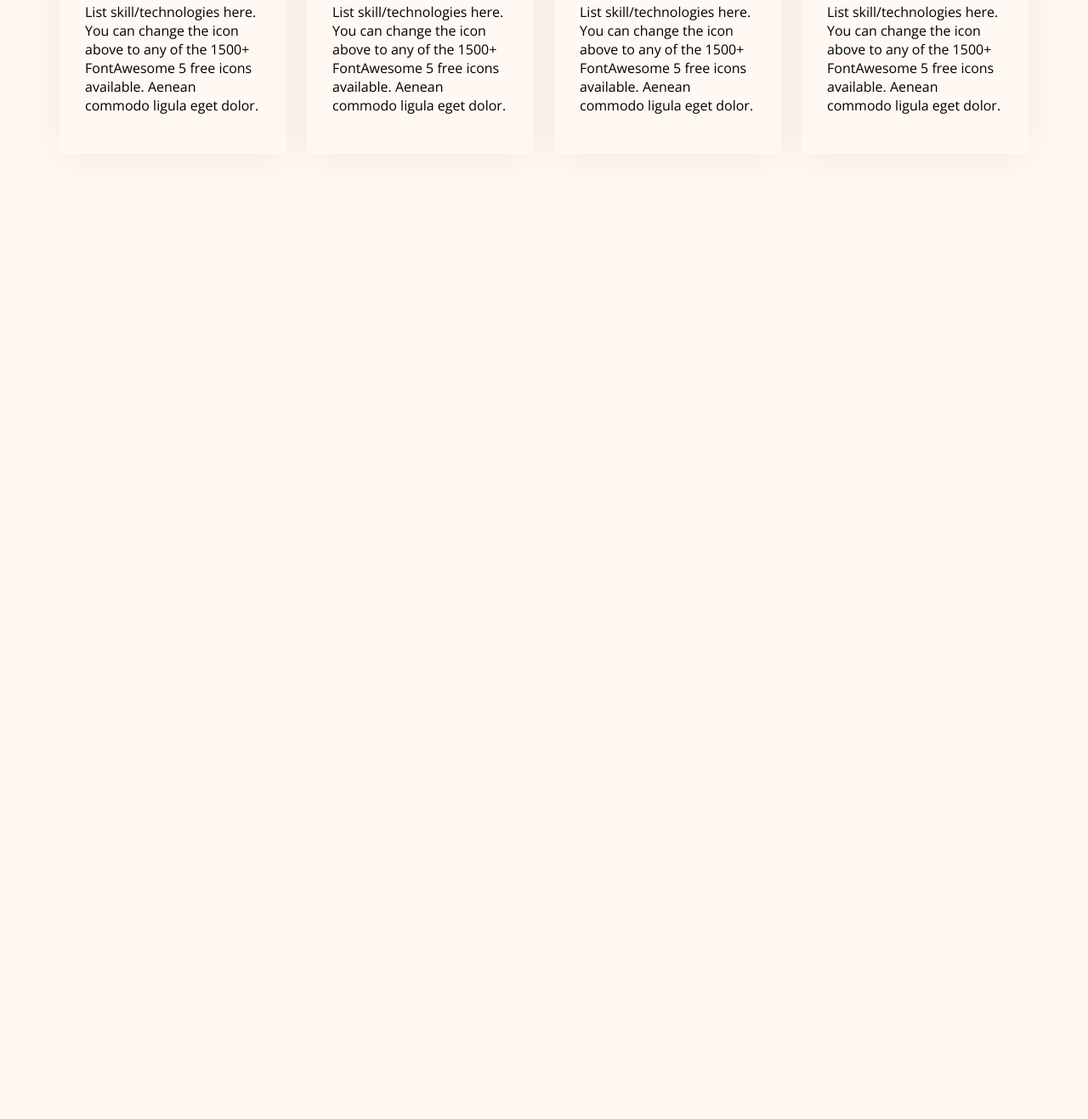
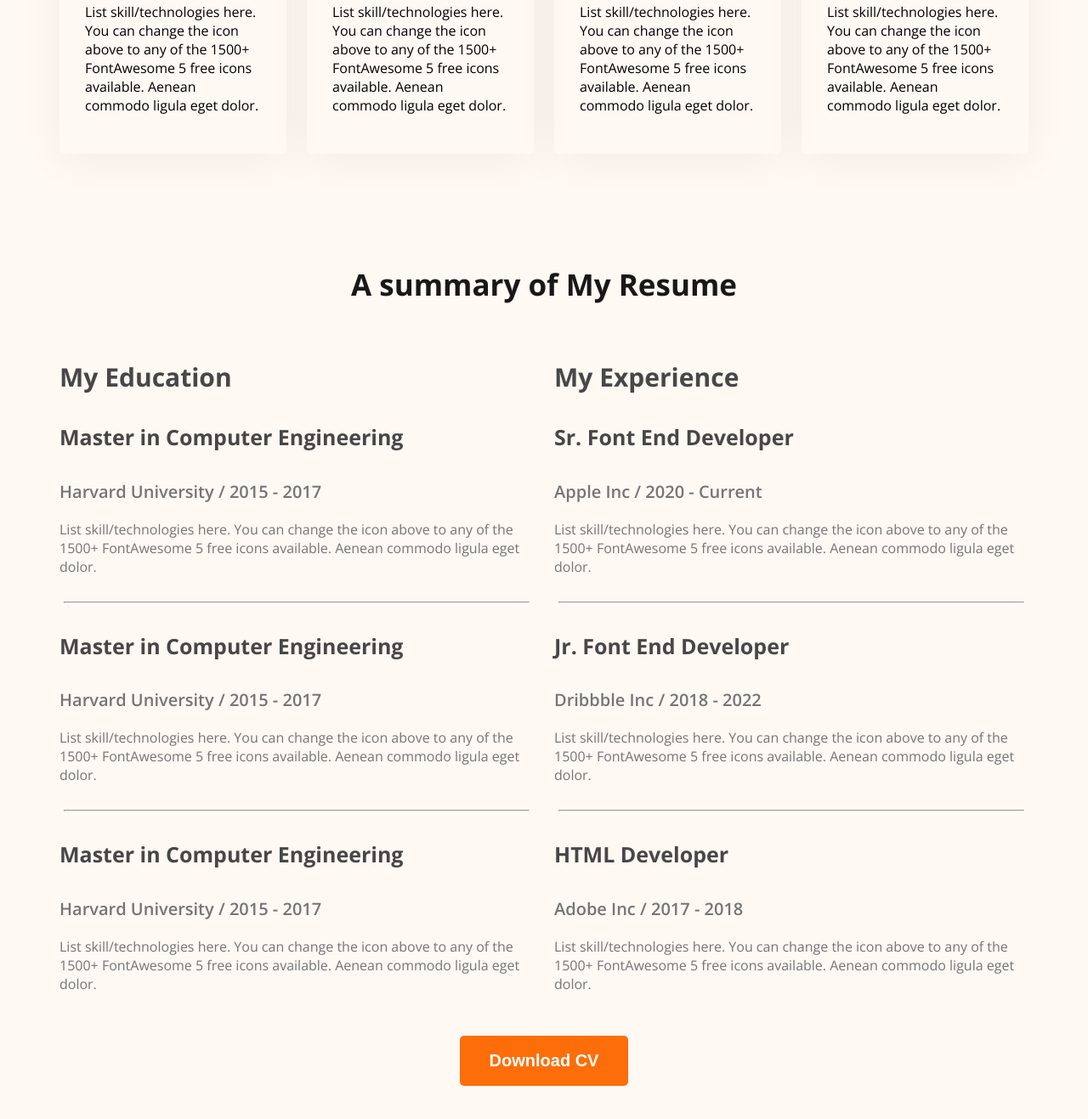
Before and after one commit to rafi67/Web-Dev-Porfolio, a plain HTML site: page index.html in a window 1280 px wide. Shown: the part 1975-3292 px from the top of the page at 85% size. Before the commit the page ends 2286 px from the top, so only its background shows below. Drawn offline with nearby package versions, Linux system fonts and the light colour scheme.

Commit message:
resume section added

```diff
--- a/index.html
+++ b/index.html
@@ -87,6 +87,62 @@
                 </div>
             </div>
          </section>
+
+         <!-- resume section -->
+          <section class="resume">
+            <h3 class="section-title text-center">A summary of My Resume</h3>
+            <div class="resume-container">
+                <div class="resume-column">
+                    <h3 class="resume-column-title dark-2">My Education</h3>
+                    <div class="experience">
+                        <h4 class="experience-title dark-2">Master in Computer Engineering</h4>
+                        <h5 class="experience-sub-title">Harvard University / 2015 - 2017</h5>
+                        <div class="experience-description">List skill/technologies here. You can change the icon above
+                            to any of the 1500+ FontAwesome 5 free icons available. Aenean commodo ligula eget dolor.</div>
+                    </div>
+                    <hr>
+                    <div class="experience">
+                        <h4 class="experience-title dark-2">Master in Computer Engineering</h4>
+                        <h5 class="experience-sub-title">Harvard University / 2015 - 2017</h5>
+                        <div class="experience-description">List skill/technologies here. You can change the icon above
+                            to any of the 1500+ FontAwesome 5 free icons available. Aenean commodo ligula eget dolor.</div>
+                    </div>
+                    <hr>
+                    <div class="experience">
+                        <h4 class="experience-title dark-2">Master in Computer Engineering</h4>
+                        <h5 class="experience-sub-title">Harvard University / 2015 - 2017</h5>
+                        <div class="experience-description">List skill/technologies here. You can change the icon above
+                            to any of the 1500+ FontAwesome 5 free icons available. Aenean commodo ligula eget dolor.</div>
+                    </div>
+                </div>
+                <div class="resume-column">
+                    <h3 class="resume-column-title dark-2">My Experience</h3>
+                    <div class="experience">
+                        <h4 class="experience-title dark-2">Sr. Font End Developer</h4>
+                        <h5 class="experience-sub-title">Apple Inc / 2020 - Current</h5>
+                        <div class="experience-description">List skill/technologies here. You can change the icon above
+                            to any of the 1500+ FontAwesome 5 free icons available. Aenean commodo ligula eget dolor.</div>
+                    </div>
+                    <hr>
+                    <div class="experience">
+                        <h4 class="experience-title dark-2">Jr. Font End Developer</h4>
+                        <h5 class="experience-sub-title">Dribbble Inc / 2018 - 2022</h5>
+                        <div class="experience-description">List skill/technologies here. You can change the icon above
+                            to any of the 1500+ FontAwesome 5 free icons available. Aenean commodo ligula eget dolor.</div>
+                    </div>
+                    <hr>
+                    <div class="experience">
+                        <h4 class="experience-title dark-2">HTML Developer</h4>
+                        <h5 class="experience-sub-title">Adobe Inc / 2017 - 2018</h5>
+                        <div class="experience-description">List skill/technologies here. You can change the icon above
+                            to any of the 1500+ FontAwesome 5 free icons available. Aenean commodo ligula eget dolor.</div>
+                    </div>
+                </div>
+            </div>
+            <div class="text-center resume-download-cv">
+                <button class="btn-primary">Download CV</button>
+            </div>
+          </section>
     </main>
     <footer>
 
--- a/styles/portfolio.css
+++ b/styles/portfolio.css
@@ -159,3 +159,38 @@ main section {
     border-radius: 5px;
     box-shadow: 0px 6px 50px 0px rgba(0, 0, 0, 0.06);
 }
+
+/* resume section styles */
+.resume-container {
+    display: flex;
+    gap: 24px;
+}
+
+.resume-column-title {
+    font-size: 30px;
+    font-weight: bold;
+}
+
+.experience-sub-title {
+    font-size: 20px;
+    font-weight: 600;
+    margin-bottom: 20px;
+}
+
+.experience-title {
+    font-size: 25px;
+    font-weight: bold;
+}
+
+.experience-description, .experience-sub-title {
+    color: #757575;
+
+}
+
+.resume hr {
+    margin: 30px 5px;
+}
+
+.resume-download-cv {
+    margin-top: 50px;
+}
```
